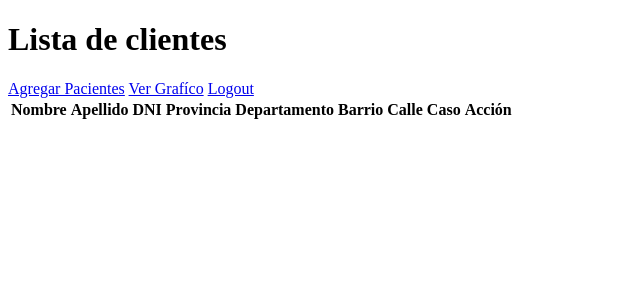
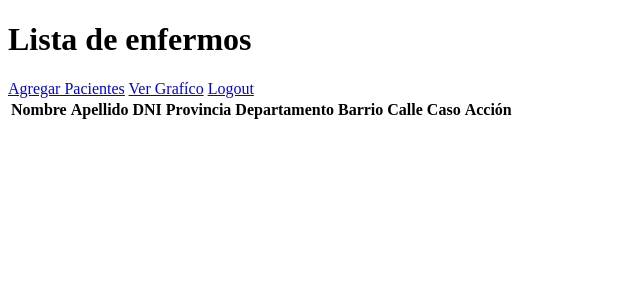
Before and after one commit to 00nic/control_dengue, a Flask app: page /view_sicks in a window 1280 px wide. Shown: the top 300 px of the page, without its empty margins (0-640 px from the left). Run offline with Flask 3, Linux system fonts and the light colour scheme; data that the repository does not hold is empty; some libraries are stand-ins or nearby versions.

Commit message:
se arreglo ruta para agregar paciente desde lista de enfermos

```diff
--- a/templates/list_sicks.html
+++ b/templates/list_sicks.html
@@ -12,9 +12,9 @@
 </style>
 </head>
 <body>
-    <h1>Lista de clientes</h1>
+    <h1>Lista de enfermos</h1>
     <div>
-        <a href="/add_sick">Agregar Pacientes</a>
+        <a href="/view_add_sick">Agregar Pacientes</a>
         <a href="/grafico">Ver Grafíco</a>
         <a href="/logout">Logout</a>
     </div>
```
